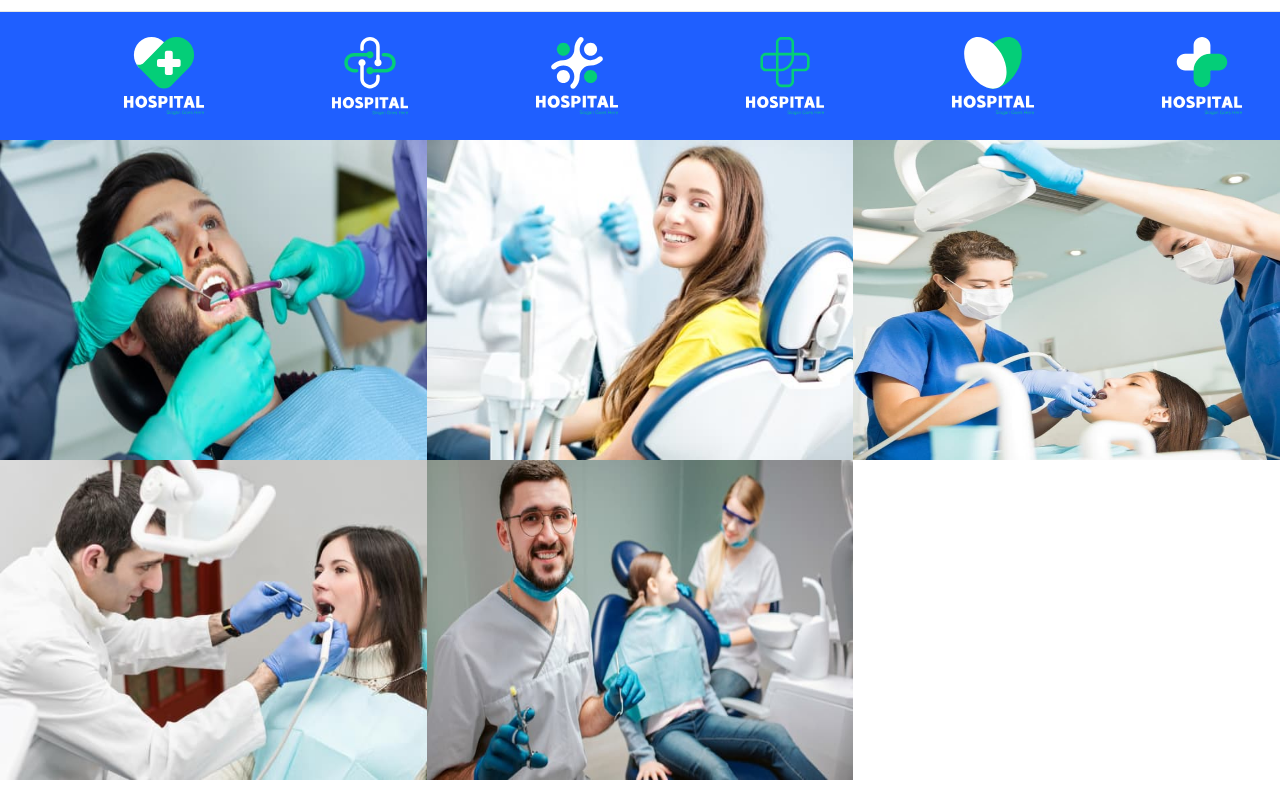
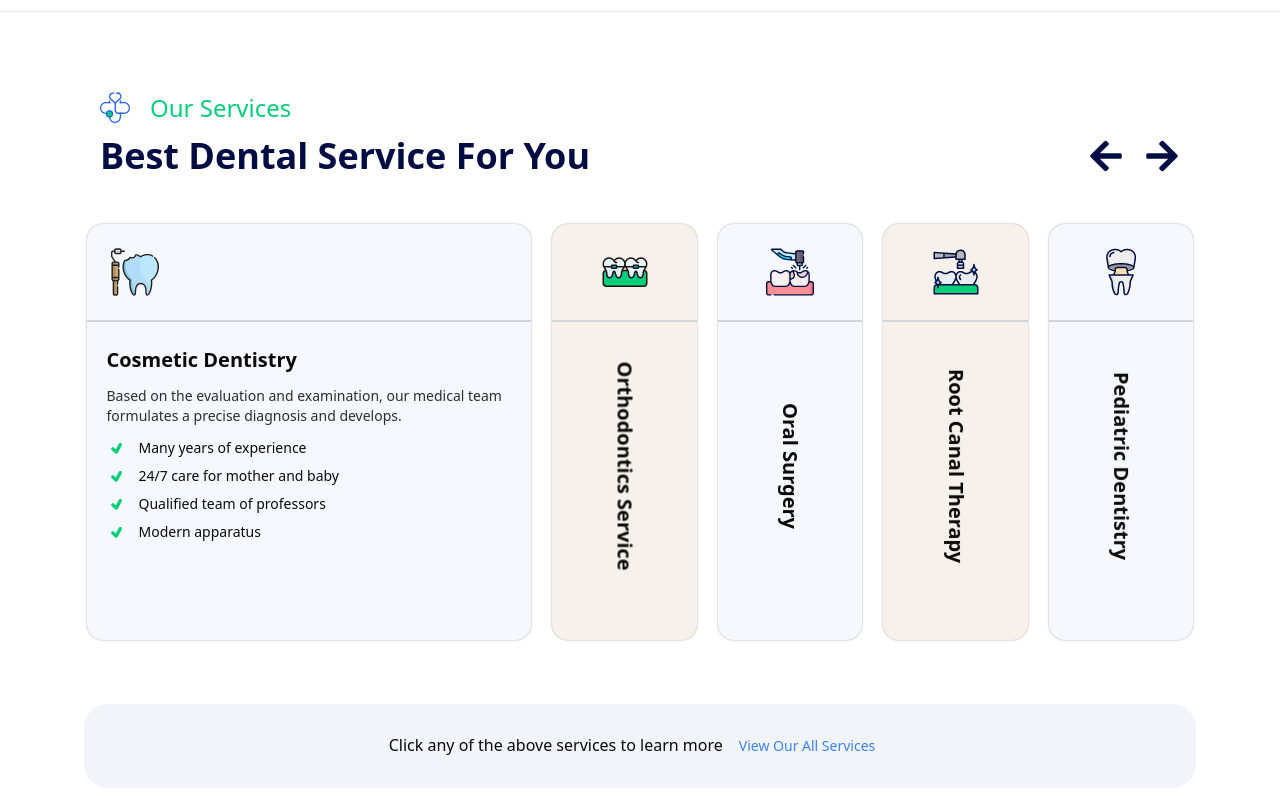
Before and after one commit to Aryan9901/doctor_appointment_app, a React (Vite) app in the folder doctor_appointment/: page / in a window 1280 px wide. Shown: the part 1460-2260 px from the top of the page. Built offline with nearby package versions, Linux system fonts and the light colour scheme; the HTML template or start-up script is replaced by a standard one.

Commit message:
our services section updated

```diff
--- a/doctor_appointment/src/components/elements/HomeServices.jsx
+++ b/doctor_appointment/src/components/elements/HomeServices.jsx
@@ -1,10 +1,29 @@
 /* eslint-disable react/prop-types */
-import { useState } from "react";
+import { useEffect, useState } from "react";
 import { TiTick } from "react-icons/ti";
 import { FaArrowLeft, FaArrowRight } from "react-icons/fa";
 import { Button } from "../ui/button";
 const HomeServices = () => {
 	const [isOpened, setIsOpened] = useState(1);
+	const [isSmallerScreen, setIsSmallerScreen] = useState(false);
+
+	useEffect(() => {
+		const handleResize = () => {
+			setIsSmallerScreen(window.innerWidth <= 640);
+		};
+
+		// Initial call to handleResize
+		handleResize();
+
+		// Event listeners for window resize and scroll
+		window.addEventListener("resize", handleResize);
+
+		// Cleanup function to remove the event listeners when component unmounts
+		return () => {
+			window.removeEventListener("resize", handleResize);
+		};
+	}, []);
+
 	return (
 		<div className="w-full min-h-screen py-20 px-5">
 			<h3 className="flex gap-5 text-[#05CE79] text-2xl items-center px-20">
@@ -17,29 +36,39 @@ const HomeServices = () => {
 					<span>
 						<FaArrowLeft
 							className="text-md hover:text-[#05CE79] duration-500 cursor-pointer"
-							onClick={() =>
-								setIsOpened((curr) => {
-									if (curr > 1) return curr - 1;
-									else return 5;
-								})
-							}
+							onClick={() => {
+								setIsOpened((prevIdx) => {
+									if (prevIdx === 1) {
+										return 5; // If currently at 1, loop back to 5
+									} else {
+										return prevIdx - 1; // Otherwise, decrement by 1
+									}
+								});
+							}}
 						/>
 					</span>
 					<span>
 						<FaArrowRight
 							className="text-md hover:text-[#05CE79] duration-500 cursor-pointer"
-							onClick={() =>
-								setIsOpened((curr) => {
-									if (curr < 5) return curr + 1;
-									else return 1;
-								})
-							}
+							onClick={() => {
+								console.log("Clicked right arrow");
+								setIsOpened((prevIdx) => {
+									if (prevIdx === 5) {
+										console.log("Looping back to 1");
+										return 1; // If currently at 5, loop back to 1
+									} else {
+										console.log("Incrementing");
+										return prevIdx + 1; // Otherwise, increment by 1
+									}
+								});
+							}}
 						/>
 					</span>
 				</div>
 			</h2>
-			<div className="flex items-center justify-around mx-16 mt-12  gap-4">
+			<div className={`flex items-center justify-around mx-16 mt-12  gap-4 ${isSmallerScreen ? "flex-col" : ""}`}>
 				<Accordion
+					isSmallerScreen={isSmallerScreen}
 					img="/service_list_1.svg"
 					heading="Cosmetic Dentistry"
 					paragraph="Based on the evaluation and examination, our medical team formulates a precise diagnosis and develops."
@@ -50,6 +79,7 @@ const HomeServices = () => {
 					bgColor="#F5F8FD"
 				/>
 				<Accordion
+					isSmallerScreen={isSmallerScreen}
 					img="/service_list_2.svg"
 					heading="Orthodontics Service"
 					paragraph="Based on the evaluation and examination, our medical team formulates a precise diagnosis and develops."
@@ -60,6 +90,7 @@ const HomeServices = () => {
 					bgColor="#F6F1EB"
 				/>
 				<Accordion
+					isSmallerScreen={isSmallerScreen}
 					img="/service_list_3.svg"
 					heading="Oral Surgery"
 					paragraph="Based on the evaluation and examination, our medical team formulates a precise diagnosis and develops."
@@ -70,6 +101,7 @@ const HomeServices = () => {
 					bgColor="#F5F8FD"
 				/>
 				<Accordion
+					isSmallerScreen={isSmallerScreen}
 					img="/service_list_4.svg"
 					heading="Root Canal Therapy"
 					paragraph="Based on the evaluation and examination, our medical team formulates a precise diagnosis and develops."
@@ -80,6 +112,7 @@ const HomeServices = () => {
 					bgColor="#F6F1EB"
 				/>
 				<Accordion
+					isSmallerScreen={isSmallerScreen}
 					img="/service_list_5.svg"
 					heading="Pediatric Dentistry"
 					paragraph="Based on the evaluation and examination, our medical team formulates a precise diagnosis and develops."
@@ -90,7 +123,7 @@ const HomeServices = () => {
 					bgColor="#F5F8FD"
 				/>
 			</div>
-			<div className="mx-16 mt-16 rounded-3xl h-12 bg-slate-100 flex items-center justify-center">
+			<div className="mx-16 mt-16 py-6 rounded-3xl text-center bg-slate-100 flex items-center justify-center">
 				<article>
 					Click any of the above services to learn more
 					<Button variant="link" className="text-blue-500 text-sm">
@@ -104,33 +137,59 @@ const HomeServices = () => {
 
 export default HomeServices;
 
-const Accordion = ({ img, heading, paragraph, list, opened = false, idx, setIsOpened, bgColor }) => {
-	// setIsOpened(idx);
+const Accordion = ({ img, heading, paragraph, list, opened, idx, setIsOpened, bgColor, isSmallerScreen }) => {
+	const [isOpen, setIsOpen] = useState(opened);
+
+	const toggleAccordion = () => {
+		setIsOpen(!isOpen);
+		setIsOpened(idx);
+	};
+
+	useEffect(() => {
+		setIsOpen(opened);
+	}, [opened]);
 
 	return (
 		<section
-			onClick={() => setIsOpened(idx)}
-			className={` cursor-pointer rounded-2xl transition-opacity duration-700 box-shadow ${
-				opened ? "w-[40%] min-h-[23rem]" : "w-[20%] min-h-[23rem]"
+			onClick={toggleAccordion}
+			className={`cursor-pointer rounded-2xl transition-opacity duration-700 box-shadow ${
+				isSmallerScreen
+					? isOpen
+						? "w-full h-[20rem]"
+						: "w-full h-[5rem] flex items-center justify-start"
+					: isOpen
+					? "w-[40%] h-[26rem]"
+					: "w-[13%] h-[26rem]"
 			}`}
 			style={{ backgroundColor: bgColor }}
 		>
-			<div onClick={() => setIsOpened(idx)} className={`border-b-2 cursor-pointer border-gray-300 w-full ${opened ? "p-6" : "p-6"}`}>
-				<img src={img} className={`${opened ? "w-15" : "mx-auto w-12"}`} alt={heading} />
+			<div
+				onClick={toggleAccordion}
+				className={`${
+					isSmallerScreen ? (isOpen ? "border-b-2 p-6" : "border-r-2") : isOpen ? "border-b-2 p-6" : "border-b-2 p-6"
+				} cursor-pointer border-gray-300 w-full`}
+			>
+				<img src={img} className={`${isOpen ? "w-12" : "mx-auto w-12"}`} alt={heading} />
 			</div>
 			<div
-				onClick={() => setIsOpened(idx)}
+				onClick={toggleAccordion}
 				className={`${
-					opened
+					isOpen
 						? "py-6 px-5 cursor-pointer opacity-100"
 						: "flex items-center justify-center h-[18rem] w-full transition-opacity duration-700"
 				}`}
 			>
-				<h3 className={`text-xl font-semibold ${opened ? "" : "rotate-90"} ${opened ? "" : "whitespace-nowrap"}`}>{heading}</h3>
-				<article onClick={() => setIsOpened(idx)} className={`my-3 text-sm opacity-85 w-[99%] ${opened ? "" : "hidden opacity-0"}`}>
+				<h3
+					className={`text-xl font-semibold ${isOpen ? "" : "rotate-90"} ${isOpen ? "" : "whitespace-nowrap"} ${
+						isSmallerScreen ? "rotate-0" : ""
+					}`}
+				>
+					{heading}
+				</h3>
+				<article onClick={toggleAccordion} className={`my-3 text-sm opacity-85 w-[99%] ${isOpen ? "" : "hidden opacity-0"}`}>
 					{paragraph}
 				</article>
-				<ul onClick={() => setIsOpened(idx)} className={`flex flex-col items-start justify-around gap-2 ${opened ? "" : "hidden opacity-0"}`}>
+				<ul onClick={toggleAccordion} className={`flex flex-col items-start justify-around gap-2 ${isOpen ? "" : "hidden opacity-0"}`}>
 					{list.map((item, idx) => {
 						return (
 							<li key={idx + 1} className="text-sm flex items-center gap-3">
--- a/doctor_appointment/src/pages/Home.jsx
+++ b/doctor_appointment/src/pages/Home.jsx
@@ -126,7 +126,7 @@ const Home = () => {
 				<Feature imgpath="/feature_box_3.svg" heading="Top Dental Equipment" para="Our clinic is equipped with modern facilities" />
 				<Feature imgpath="/feature_box_4.svg" heading="24/7 Advance Care" para="We understand that every patient is unique" />
 			</section>
-			{/* <HomeServices /> */}
+			<HomeServices />
 			{/* <About /> */}
 			{/* <ChooseUs /> */}
 			<section className="w-full h-48 bg-[#1F5FFF]  flex items-center justify-center lg:h-32">
```
